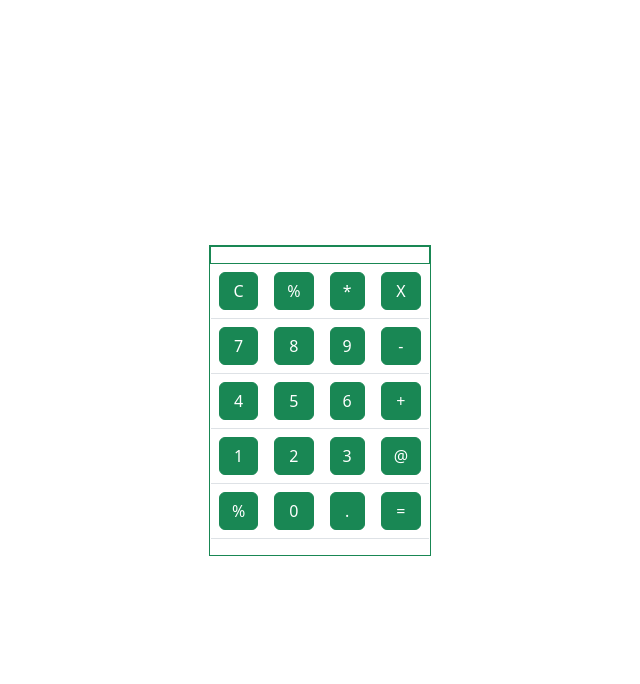
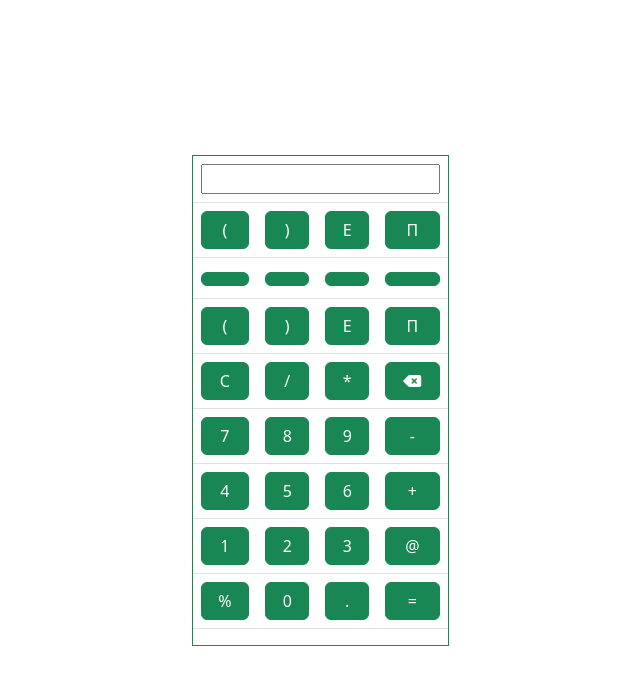
Before and after one commit to syedzohaib-dev/Calculator, a plain HTML site: page index.html in a window 1280 px wide. Shown: the whole page, without its empty margins (320-960 px from the left). Drawn offline with nearby package versions, Linux system fonts and the light colour scheme.

Commit message:
Update index.html

```diff
--- a/index.html
+++ b/index.html
@@ -1,57 +1,75 @@
 <!doctype html>
 <html lang="en">
+
 <head>
     <meta charset="utf-8">
     <meta name="viewport" content="width=device-width, initial-scale=1">
-    <title>Bootstrap demo</title>
-    <link href="https://cdn.jsdelivr.net/npm/bootstrap@5.3.0-alpha3/dist/css/bootstrap.min.css" rel="stylesheet" integrity="sha384-KK94CHFLLe+nY2dmCWGMq91rCGa5gtU4mk92HdvYe+M/SXH301p5ILy+dN9+nJOZ" crossorigin="anonymous">
+    <title>calculator</title>
+    <link href="https://cdn.jsdelivr.net/npm/bootstrap@5.3.0-alpha3/dist/css/bootstrap.min.css" rel="stylesheet"
+        integrity="sha384-KK94CHFLLe+nY2dmCWGMq91rCGa5gtU4mk92HdvYe+M/SXH301p5ILy+dN9+nJOZ" crossorigin="anonymous">
+        <link rel="stylesheet" href="https://cdnjs.cloudflare.com/ajax/libs/font-awesome/6.4.0/css/all.min.css" integrity="sha512-iecdLmaskl7CVkqkXNQ/ZH/XLlvWZOJyj7Yy7tcenmpD1ypASozpmT/E0iPtmFIB46ZmdtAc9eNBvH0H/ZpiBw==" crossorigin="anonymous" referrerpolicy="no-referrer" />
 </head>
+
 <body>
     <div class="container d-flex justify-content-center align-items-center w-50 " style="height: 100vh;">
         <span class="border border-success">
             <table class="table">
 
-            <thead class="border border-success ">
 
-              <tr">
-                <th scope="col"></th>
-                <th scope="col"></th>
-                <th scope="col"></th>
-                <th scope="col"></th>
+
+                   <tr >
+                    <td colspan="4"><input type="text" id="result" class="w-100"></td>
                    </tr>
 
-              </thead>
-            </thead>
+
                 <tbody>
                     <tr>
-                <th  ><button type="button" class=" btn w-100 text-center btn-success">C</button></th>
-                <td><button type="button" class=" btn w-100 text-center btn-success">%</button></td>
-                <td><button type="button" class=" btn w-100 text-center btn-success">*</button></td>
-                <td><button type="button" class=" btn w-100 text-center btn-success">X</button></td>
+                        <th><button onclick="clearresult('&#40;')" type="button" class=" btn w-100 text-center btn-success">&#40;</button></th>
+                        <td><button onclick="get_num('$#41;')" type="button" class=" btn w-100 text-center btn-success">&#41;</button></td>
+                        <td><button onclick="get_num('Math.E')" type="button" class=" btn w-100 text-center btn-success">E</button></td>
+                        <td><button onclick="get_num('Math.PI')" type="button" class=" btn w-100 text-center btn-success">&Pi;</button></td>
                     </tr>
                     <tr>
-                <th  ><button type="button" class=" btn w-100 text-center btn-success">7</button></th>
-                <td><button type="button" class=" btn w-100 text-center btn-success">8</button></td>
-                <td><button type="button" class=" btn w-100 text-center btn-success">9</button></td>
-                <td><button type="button" class=" btn w-100 text-center btn-success">-</button></td>
+                        <th><button onclick="get_num('')" type="button" class=" btn w-100 text-center btn-success"></button></th>
+                        <td><button onclick="get_num('')" type="button" class=" btn w-100 text-center btn-success"></button></td>
+                        <td><button onclick="get_num('')" type="button" class=" btn w-100 text-center btn-success"></button></td>
+                        <td><button onclick="get_num('')" type="button" class=" btn w-100 text-center btn-success"></button></td>
                     </tr>
                     <tr>
-                <th  ><button type="button" class=" btn w-100 text-center btn-success">4</button></th>
-                <td><button type="button" class=" btn w-100 text-center btn-success">5</button></td>
-                <td><button type="button" class=" btn w-100 text-center btn-success">6</button></td>
-                <td><button type="button" class=" btn w-100 text-center btn-success">+</button></td>
+                        <th><button onclick="get_num('&#40;')" type="button" class=" btn w-100 text-center btn-success">&#40;</button></th>
+                        <td><button onclick="get_num('&#41;')" type="button" class=" btn w-100 text-center btn-success">&#41;</button></td>
+                        <td><button onclick="get_num('Math.E')" type="button" class=" btn w-100 text-center btn-success">E</button></td>
+                        <td><button onclick="get_num('Math.PI')" type="button" class=" btn w-100 text-center btn-success">&Pi;</button></td>
                     </tr>
                     <tr>
-                <th  ><button type="button" class=" btn w-100 text-center btn-success">1</button></th>
-                <td><button type="button" class=" btn w-100 text-center btn-success">2</button></td>
-                <td><button type="button" class=" btn w-100 text-center btn-success">3</button></td>
-                <td><button type="button" class=" btn w-100 text-center btn-success">@</button></td>
+                        <th><button onclick="clearresult('C')" type="button" class=" btn w-100 text-center btn-success">C</button></th>
+                        <td><button onclick="get_num('/')" type="button" class=" btn w-100 text-center btn-success">/</button></td>
+                        <td><button onclick="get_num('*')" type="button" class=" btn w-100 text-center btn-success">*</button></td>
+                        <td><button onclick="clear_num('')" type="button" class=" btn w-100 text-center btn-success"><i class="fa-solid fa-delete-left"></i></button></td>
                     </tr>
                     <tr>
-                <th  ><button type="button" class=" btn w-100 text-center btn-success">%</button></th>
-                <td><button type="button" class=" btn w-100 text-center btn-success">0</button></td>
-                <td><button type="button" class=" btn w-100 text-center btn-success">.</button></td>
-                <td><button type="button" class=" btn w-100 text-center btn-success">=</button></td>
+                        <th><button onclick="get_num('7')" type="button" class=" btn w-100 text-center btn-success">7</button></th>
+                        <td><button onclick="get_num('8')" type="button" class=" btn w-100 text-center btn-success">8</button></td>
+                        <td><button onclick="get_num('9')" type="button" class=" btn w-100 text-center btn-success">9</button></td>
+                        <td><button onclick="get_num('-')" type="button" class=" btn w-100 text-center btn-success">-</button></td>
+                    </tr>
+                    <tr>
+                        <th><button onclick="get_num('4')" type="button" class=" btn w-100 text-center btn-success">4</button></th>
+                        <td><button onclick="get_num('5')" type="button" class=" btn w-100 text-center btn-success">5</button></td>
+                        <td><button onclick="get_num('6')" type="button" class=" btn w-100 text-center btn-success">6</button></td>
+                        <td><button onclick="get_num('+')" type="button" class=" btn w-100 text-center btn-success">+</button></td>
+                    </tr>
+                    <tr>
+                        <th><button onclick="get_num('1')" type="button" class=" btn w-100 text-center btn-success">1</button></th>
+                        <td><button onclick="get_num('2')" type="button" class=" btn w-100 text-center btn-success">2</button></td>
+                        <td><button onclick="get_num('3')" type="button" class=" btn w-100 text-center btn-success">3</button></td>
+                        <td><button  type="button" class=" btn w-100 text-center btn-success">@</button></td>
+                    </tr>
+                    <tr>
+                        <th><button onclick="get_num('%')" type="button" class=" btn w-100 text-center btn-success">%</button></th>
+                        <td><button onclick="get_num('0')" type="button" class=" btn w-100 text-center btn-success">0</button></td>
+                        <td><button onclick="get_num('.')" type="button" class=" btn w-100 text-center btn-success">.</button></td>
+                        <td><button onclick="getresult('=')" type="button" class=" btn w-100 text-center btn-success">=</button></td>
                     </tr>
                 </tbody>
             </table>
@@ -66,6 +84,12 @@
 
 
 
-    <script src="https://cdn.jsdelivr.net/npm/bootstrap@5.3.0-alpha3/dist/js/bootstrap.bundle.min.js" integrity="sha384-ENjdO4Dr2bkBIFxQpeoTz1HIcje39Wm4jDKdf19U8gI4ddQ3GYNS7NTKfAdVQSZe" crossorigin="anonymous"></script>
+    <script src="https://cdn.jsdelivr.net/npm/bootstrap@5.3.0-alpha3/dist/js/bootstrap.bundle.min.js"
+        integrity="sha384-ENjdO4Dr2bkBIFxQpeoTz1HIcje39Wm4jDKdf19U8gI4ddQ3GYNS7NTKfAdVQSZe"
+        crossorigin="anonymous"></script>
+        <script src="./app.js">
+
+        </script>
 </body>
+
 </html>
```
Lines whose indentation alone changed are shown as unchanged.
